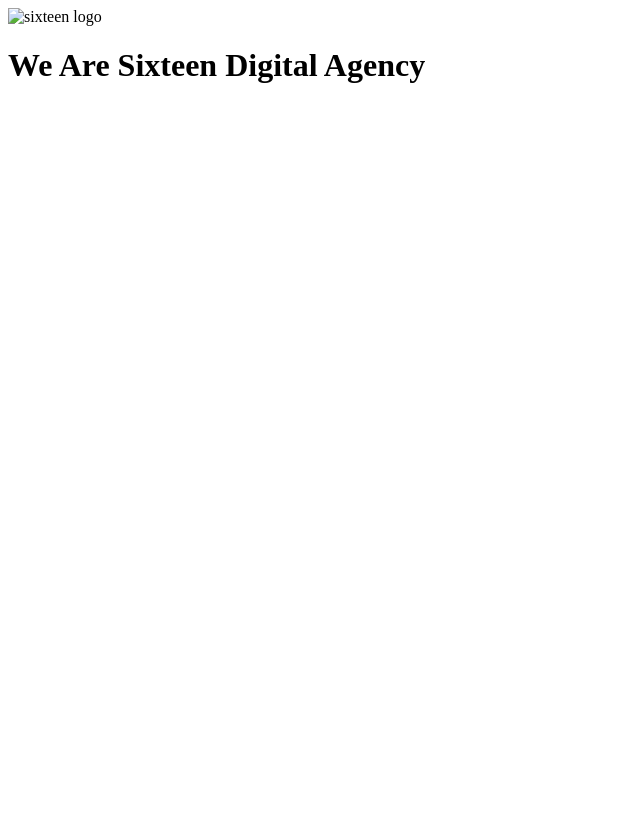
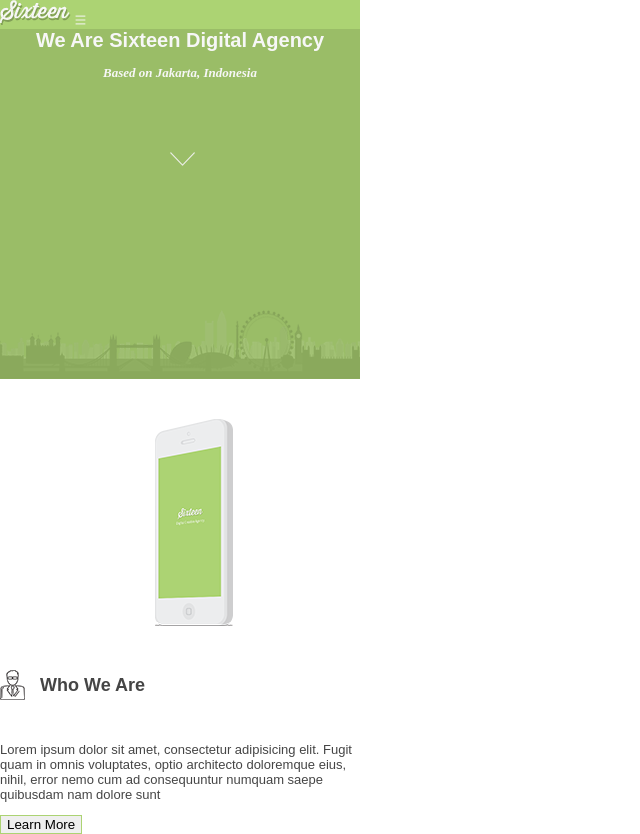
Before and after one commit to gwmoore259/Sixteen-projects, a plain HTML site: page index.html in a window 1280 px wide. Shown: the whole page, without its empty margins (0-640 px from the left). Before the commit the page ends 800 px from the top, so only its background shows below. Drawn offline with Linux system fonts and the light colour scheme.

Commit message:
html and css versions 9-10

```diff
--- a/index.html
+++ b/index.html
@@ -2,14 +2,52 @@
 <html lang="en">
 <head>
     <meta charset="UTF-8">
-    <title>Document</title>
+    <title>Sixteen</title>
+<link href="main.css" type="text/css" rel="stylesheet"/>
 </head>
+
 <body>
-   <header>
-    <img src="documents/sixteen-website/images/logo-sixteen.png" alt="sixteen logo">
 
-   </header>
-   <h1>We Are Sixteen Digital Agency</h1>
+    <header>
+       <img src="images/logo-sixteen.png" alt="sixteenlogo">
+     <a href="http://google.com"><img src="images/button-menu.png"></a>
+     </header>
+
+    <section class="greeting">
+         <h1>We Are Sixteen Digital Agency</h1>
+         <h3><em>Based on Jakarta, Indonesia</em></h3>
+
+        <br>
+           <div class="downarrow">
+            <img src="images/downarrow.png" alt="downarrow">
+            </div>
+    </section>
+
+            <div class="iphone">
+            <img src="images/product-iphone.png" alt="iphone">
+            </div>
+
+            <div class="manicon">
+           <img src="images/manicon.png" alt="man">
+            </div>
+
+          <h2>Who We Are</h2>
+
+        <br>
+
+           <p class="whoweare">Lorem ipsum dolor sit amet, consectetur adipisicing elit. Fugit quam in omnis voluptates, optio architecto doloremque eius, nihil, error nemo cum ad consequuntur numquam saepe quibusdam nam dolore sunt
+           </p>
+
+
+    <div class="button">
+        <button>Learn More</button>
+    </div>
+
+
+
+
+
+
 
 </body>
 </html>
--- /dev/null
+++ b/main.css
@@ -0,0 +1,64 @@
+body{
+    width: 360px;
+    margin: 0px;
+}
+
+header {
+        background-color: #acd373;
+    }
+
+    section.greeting {
+            background: #9abd67 url(images/background-header-silhouette.png) no-repeat bottom;
+            height: 350px;
+             }
+
+    h1 {
+            margin: 0px;
+            text-align: center;
+            font-family: "Source Sans Pro Bold", sans-serif;
+            font-size: 20px;
+            color: #f7f7f7;
+            }
+
+    h3 {
+            text-align: center;
+            font-family: "Droid Serif Italic", serif;
+            font-size: 13px;
+            color: #f7f7f7;
+            }
+
+    div.downarrow {
+            width: 20px;
+            padding: 20px;
+            border: none;
+            margin: 20px auto 20px auto;
+            }
+
+    div.iphone {
+            width: 50px;
+            padding: 30px;
+            border: none;
+            margin: 10px auto 10px auto;
+            }
+
+    div.manicon {
+            width: 40px;
+            float: left;
+            }
+
+    h2 {
+            font-family: "Source Sans Pro Regular", sans-serif;
+            font-size: 18px;
+            color: #454545;
+            }
+
+    p.whoweare {
+            font-family: "Source Sans Pro Regular", sans-serif;
+            font-size: 13px;
+            color: #454545;
+            }
+
+
+    button{
+            border: 1px #acd373 solid;
+    }
```
Also changed, not shown: images/downarrow.png (added), images/manicon.png (added), images/manicon_12.png (deleted).
